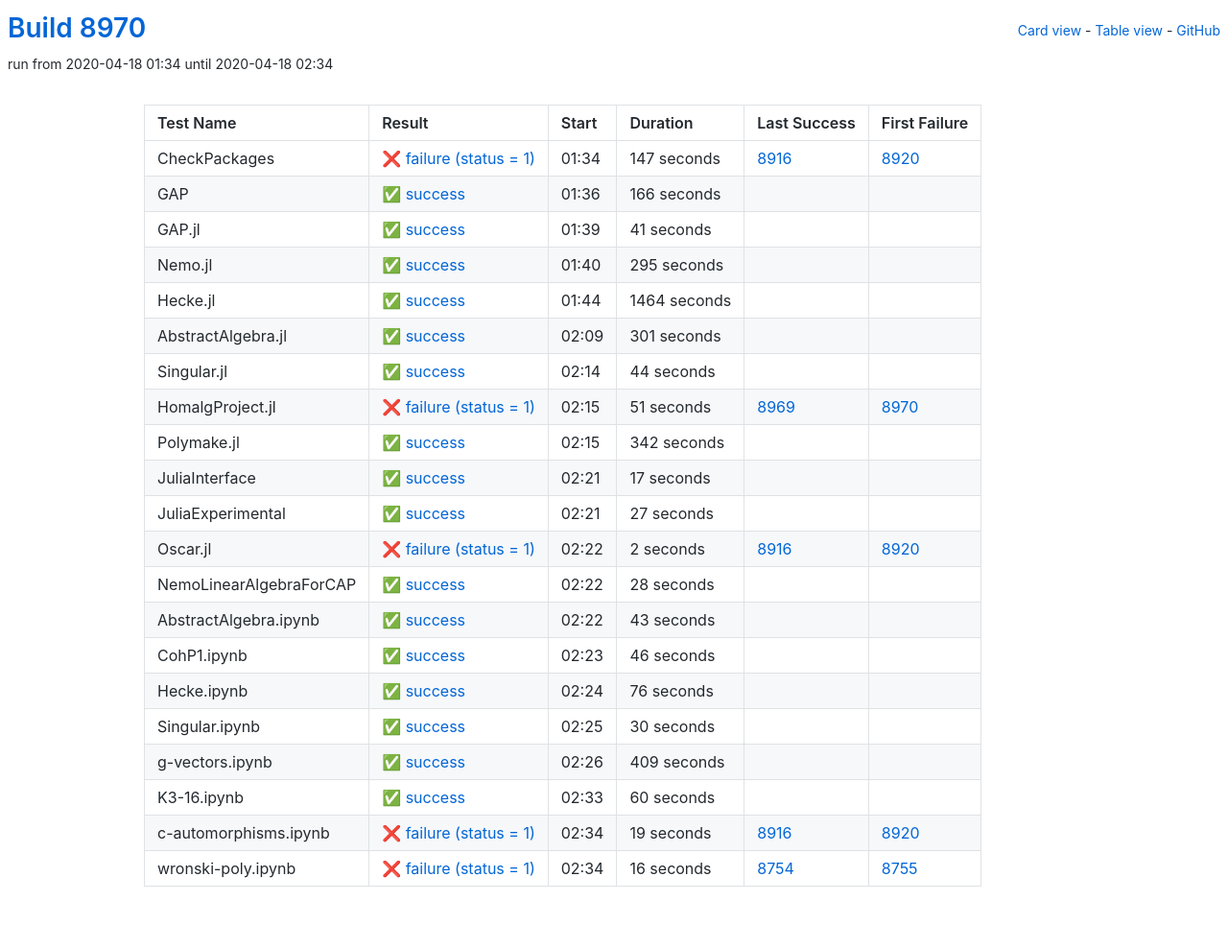
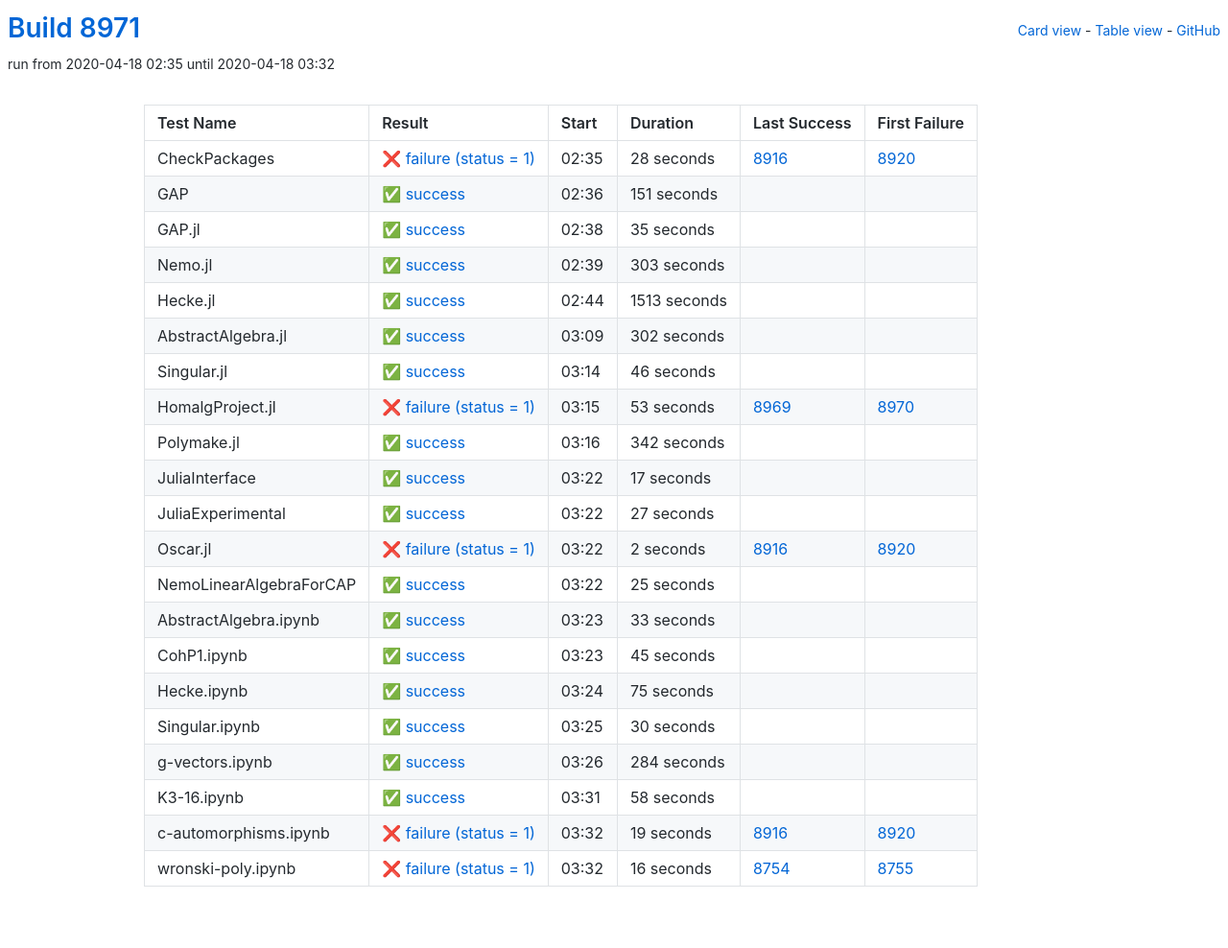
Before and after one commit to oscar-system/oscar-ci-status, a Jekyll site: the page built from table.html, in a window 1280 px wide. Shown: the whole page at 96% size. Built offline with Jekyll 4.4.1, drawn with Linux system fonts in a browser that asks for light colours.

Commit message:
Build 8971

```diff
--- a/_data/ci.yml
+++ b/_data/ci.yml
@@ -1,93 +1,93 @@
-build: 8970
-build_url: https://oscarci.mathematik.uni-kl.de/job/oscar/8970/
+build: 8971
+build_url: https://oscarci.mathematik.uni-kl.de/job/oscar/8971/
 job: oscar
 tests:
-- duration: 147
+- duration: 28
   exitcode: 1
   first_failure: 8920
   first_failure_url: https://oscarci.mathematik.uni-kl.de/job/oscar/8920/
   last_success: 8916
   last_success_url: https://oscarci.mathematik.uni-kl.de/job/oscar/8916/
-  log: https://oscarci.mathematik.uni-kl.de/job/oscar/8970/artifact/logs/build-8970/CheckPackages.log
+  log: https://oscarci.mathematik.uni-kl.de/job/oscar/8971/artifact/logs/build-8971/CheckPackages.log
   name: CheckPackages
-  start: 2020-04-18 01:34
+  start: 2020-04-18 02:35
   status: failure
   success: false
-- duration: 166
+- duration: 151
   exitcode: 0
   first_failure: false
   first_failure_url: null
   last_success: false
   last_success_url: null
-  log: https://oscarci.mathematik.uni-kl.de/job/oscar/8970/artifact/logs/build-8970/GAP.log
+  log: https://oscarci.mathematik.uni-kl.de/job/oscar/8971/artifact/logs/build-8971/GAP.log
   name: GAP
-  start: 2020-04-18 01:36
+  start: 2020-04-18 02:36
   status: success
   success: true
-- duration: 41
+- duration: 35
   exitcode: 0
   first_failure: false
   first_failure_url: null
   last_success: false
   last_success_url: null
-  log: https://oscarci.mathematik.uni-kl.de/job/oscar/8970/artifact/logs/build-8970/GAP.jl.log
+  log: https://oscarci.mathematik.uni-kl.de/job/oscar/8971/artifact/logs/build-8971/GAP.jl.log
   name: GAP.jl
-  start: 2020-04-18 01:39
+  start: 2020-04-18 02:38
   status: success
   success: true
-- duration: 295
+- duration: 303
   exitcode: 0
   first_failure: false
   first_failure_url: null
   last_success: false
   last_success_url: null
-  log: https://oscarci.mathematik.uni-kl.de/job/oscar/8970/artifact/logs/build-8970/Nemo.jl.log
+  log: https://oscarci.mathematik.uni-kl.de/job/oscar/8971/artifact/logs/build-8971/Nemo.jl.log
   name: Nemo.jl
-  start: 2020-04-18 01:40
+  start: 2020-04-18 02:39
   status: success
   success: true
-- duration: 1464
+- duration: 1513
   exitcode: 0
   first_failure: false
   first_failure_url: null
   last_success: false
   last_success_url: null
-  log: https://oscarci.mathematik.uni-kl.de/job/oscar/8970/artifact/logs/build-8970/Hecke.jl.log
+  log: https://oscarci.mathematik.uni-kl.de/job/oscar/8971/artifact/logs/build-8971/Hecke.jl.log
   name: Hecke.jl
-  start: 2020-04-18 01:44
+  start: 2020-04-18 02:44
   status: success
   success: true
-- duration: 301
+- duration: 302
   exitcode: 0
   first_failure: false
   first_failure_url: null
   last_success: false
   last_success_url: null
-  log: https://oscarci.mathematik.uni-kl.de/job/oscar/8970/artifact/logs/build-8970/AbstractAlgebra.jl.log
+  log: https://oscarci.mathematik.uni-kl.de/job/oscar/8971/artifact/logs/build-8971/AbstractAlgebra.jl.log
   name: AbstractAlgebra.jl
-  start: 2020-04-18 02:09
+  start: 2020-04-18 03:09
   status: success
   success: true
-- duration: 44
+- duration: 46
   exitcode: 0
   first_failure: false
   first_failure_url: null
   last_success: false
   last_success_url: null
-  log: https://oscarci.mathematik.uni-kl.de/job/oscar/8970/artifact/logs/build-8970/Singular.jl.log
+  log: https://oscarci.mathematik.uni-kl.de/job/oscar/8971/artifact/logs/build-8971/Singular.jl.log
   name: Singular.jl
-  start: 2020-04-18 02:14
+  start: 2020-04-18 03:14
   status: success
   success: true
-- duration: 51
+- duration: 53
   exitcode: 1
   first_failure: 8970
   first_failure_url: https://oscarci.mathematik.uni-kl.de/job/oscar/8970/
   last_success: 8969
   last_success_url: https://oscarci.mathematik.uni-kl.de/job/oscar/8969/
-  log: https://oscarci.mathematik.uni-kl.de/job/oscar/8970/artifact/logs/build-8970/HomalgProject.jl.log
+  log: https://oscarci.mathematik.uni-kl.de/job/oscar/8971/artifact/logs/build-8971/HomalgProject.jl.log
   name: HomalgProject.jl
-  start: 2020-04-18 02:15
+  start: 2020-04-18 03:15
   status: failure
   success: false
 - duration: 342
@@ -96,9 +96,9 @@ tests:
   first_failure_url: null
   last_success: false
   last_success_url: null
-  log: https://oscarci.mathematik.uni-kl.de/job/oscar/8970/artifact/logs/build-8970/Polymake.jl.log
+  log: https://oscarci.mathematik.uni-kl.de/job/oscar/8971/artifact/logs/build-8971/Polymake.jl.log
   name: Polymake.jl
-  start: 2020-04-18 02:15
+  start: 2020-04-18 03:16
   status: success
   success: true
 - duration: 17
@@ -107,9 +107,9 @@ tests:
   first_failure_url: null
   last_success: false
   last_success_url: null
-  log: https://oscarci.mathematik.uni-kl.de/job/oscar/8970/artifact/logs/build-8970/JuliaInterface.log
+  log: https://oscarci.mathematik.uni-kl.de/job/oscar/8971/artifact/logs/build-8971/JuliaInterface.log
   name: JuliaInterface
-  start: 2020-04-18 02:21
+  start: 2020-04-18 03:22
   status: success
   success: true
 - duration: 27
@@ -118,9 +118,9 @@ tests:
   first_failure_url: null
   last_success: false
   last_success_url: null
-  log: https://oscarci.mathematik.uni-kl.de/job/oscar/8970/artifact/logs/build-8970/JuliaExperimental.log
+  log: https://oscarci.mathematik.uni-kl.de/job/oscar/8971/artifact/logs/build-8971/JuliaExperimental.log
   name: JuliaExperimental
-  start: 2020-04-18 02:21
+  start: 2020-04-18 03:22
   status: success
   success: true
 - duration: 2
@@ -129,53 +129,53 @@ tests:
   first_failure_url: https://oscarci.mathematik.uni-kl.de/job/oscar/8920/
   last_success: 8916
   last_success_url: https://oscarci.mathematik.uni-kl.de/job/oscar/8916/
-  log: https://oscarci.mathematik.uni-kl.de/job/oscar/8970/artifact/logs/build-8970/Oscar.jl.log
+  log: https://oscarci.mathematik.uni-kl.de/job/oscar/8971/artifact/logs/build-8971/Oscar.jl.log
   name: Oscar.jl
-  start: 2020-04-18 02:22
+  start: 2020-04-18 03:22
   status: failure
   success: false
-- duration: 28
+- duration: 25
   exitcode: 0
   first_failure: false
   first_failure_url: null
   last_success: false
   last_success_url: null
-  log: https://oscarci.mathematik.uni-kl.de/job/oscar/8970/artifact/logs/build-8970/NemoLinearAlgebraForCAP.log
+  log: https://oscarci.mathematik.uni-kl.de/job/oscar/8971/artifact/logs/build-8971/NemoLinearAlgebraForCAP.log
   name: NemoLinearAlgebraForCAP
-  start: 2020-04-18 02:22
+  start: 2020-04-18 03:22
   status: success
   success: true
-- duration: 43
+- duration: 33
   exitcode: 0
   first_failure: false
   first_failure_url: null
   last_success: false
   last_success_url: null
-  log: https://oscarci.mathematik.uni-kl.de/job/oscar/8970/artifact/logs/build-8970/AbstractAlgebra.ipynb.log
+  log: https://oscarci.mathematik.uni-kl.de/job/oscar/8971/artifact/logs/build-8971/AbstractAlgebra.ipynb.log
   name: AbstractAlgebra.ipynb
-  start: 2020-04-18 02:22
+  start: 2020-04-18 03:23
   status: success
   success: true
-- duration: 46
+- duration: 45
   exitcode: 0
   first_failure: false
   first_failure_url: null
   last_success: false
   last_success_url: null
-  log: https://oscarci.mathematik.uni-kl.de/job/oscar/8970/artifact/logs/build-8970/CohP1.ipynb.log
+  log: https://oscarci.mathematik.uni-kl.de/job/oscar/8971/artifact/logs/build-8971/CohP1.ipynb.log
   name: CohP1.ipynb
-  start: 2020-04-18 02:23
+  start: 2020-04-18 03:23
   status: success
   success: true
-- duration: 76
+- duration: 75
   exitcode: 0
   first_failure: false
   first_failure_url: null
   last_success: false
   last_success_url: null
-  log: https://oscarci.mathematik.uni-kl.de/job/oscar/8970/artifact/logs/build-8970/Hecke.ipynb.log
+  log: https://oscarci.mathematik.uni-kl.de/job/oscar/8971/artifact/logs/build-8971/Hecke.ipynb.log
   name: Hecke.ipynb
-  start: 2020-04-18 02:24
+  start: 2020-04-18 03:24
   status: success
   success: true
 - duration: 30
@@ -184,31 +184,31 @@ tests:
   first_failure_url: null
   last_success: false
   last_success_url: null
-  log: https://oscarci.mathematik.uni-kl.de/job/oscar/8970/artifact/logs/build-8970/Singular.ipynb.log
+  log: https://oscarci.mathematik.uni-kl.de/job/oscar/8971/artifact/logs/build-8971/Singular.ipynb.log
   name: Singular.ipynb
-  start: 2020-04-18 02:25
+  start: 2020-04-18 03:25
   status: success
   success: true
-- duration: 409
+- duration: 284
   exitcode: 0
   first_failure: false
   first_failure_url: null
   last_success: false
   last_success_url: null
-  log: https://oscarci.mathematik.uni-kl.de/job/oscar/8970/artifact/logs/build-8970/g-vectors.ipynb.log
+  log: https://oscarci.mathematik.uni-kl.de/job/oscar/8971/artifact/logs/build-8971/g-vectors.ipynb.log
   name: g-vectors.ipynb
-  start: 2020-04-18 02:26
+  start: 2020-04-18 03:26
   status: success
   success: true
-- duration: 60
+- duration: 58
   exitcode: 0
   first_failure: false
   first_failure_url: null
   last_success: false
   last_success_url: null
-  log: https://oscarci.mathematik.uni-kl.de/job/oscar/8970/artifact/logs/build-8970/K3-16.ipynb.log
+  log: https://oscarci.mathematik.uni-kl.de/job/oscar/8971/artifact/logs/build-8971/K3-16.ipynb.log
   name: K3-16.ipynb
-  start: 2020-04-18 02:33
+  start: 2020-04-18 03:31
   status: success
   success: true
 - duration: 19
@@ -217,9 +217,9 @@ tests:
   first_failure_url: https://oscarci.mathematik.uni-kl.de/job/oscar/8920/
   last_success: 8916
   last_success_url: https://oscarci.mathematik.uni-kl.de/job/oscar/8916/
-  log: https://oscarci.mathematik.uni-kl.de/job/oscar/8970/artifact/logs/build-8970/c-automorphisms.ipynb.log
+  log: https://oscarci.mathematik.uni-kl.de/job/oscar/8971/artifact/logs/build-8971/c-automorphisms.ipynb.log
   name: c-automorphisms.ipynb
-  start: 2020-04-18 02:34
+  start: 2020-04-18 03:32
   status: failure
   success: false
 - duration: 16
@@ -228,8 +228,8 @@ tests:
   first_failure_url: https://oscarci.mathematik.uni-kl.de/job/oscar/8755/
   last_success: 8754
   last_success_url: https://oscarci.mathematik.uni-kl.de/job/oscar/8754/
-  log: https://oscarci.mathematik.uni-kl.de/job/oscar/8970/artifact/logs/build-8970/wronski-poly.ipynb.log
+  log: https://oscarci.mathematik.uni-kl.de/job/oscar/8971/artifact/logs/build-8971/wronski-poly.ipynb.log
   name: wronski-poly.ipynb
-  start: 2020-04-18 02:34
+  start: 2020-04-18 03:32
   status: failure
   success: false
```
Also changed, not shown: README.md.
